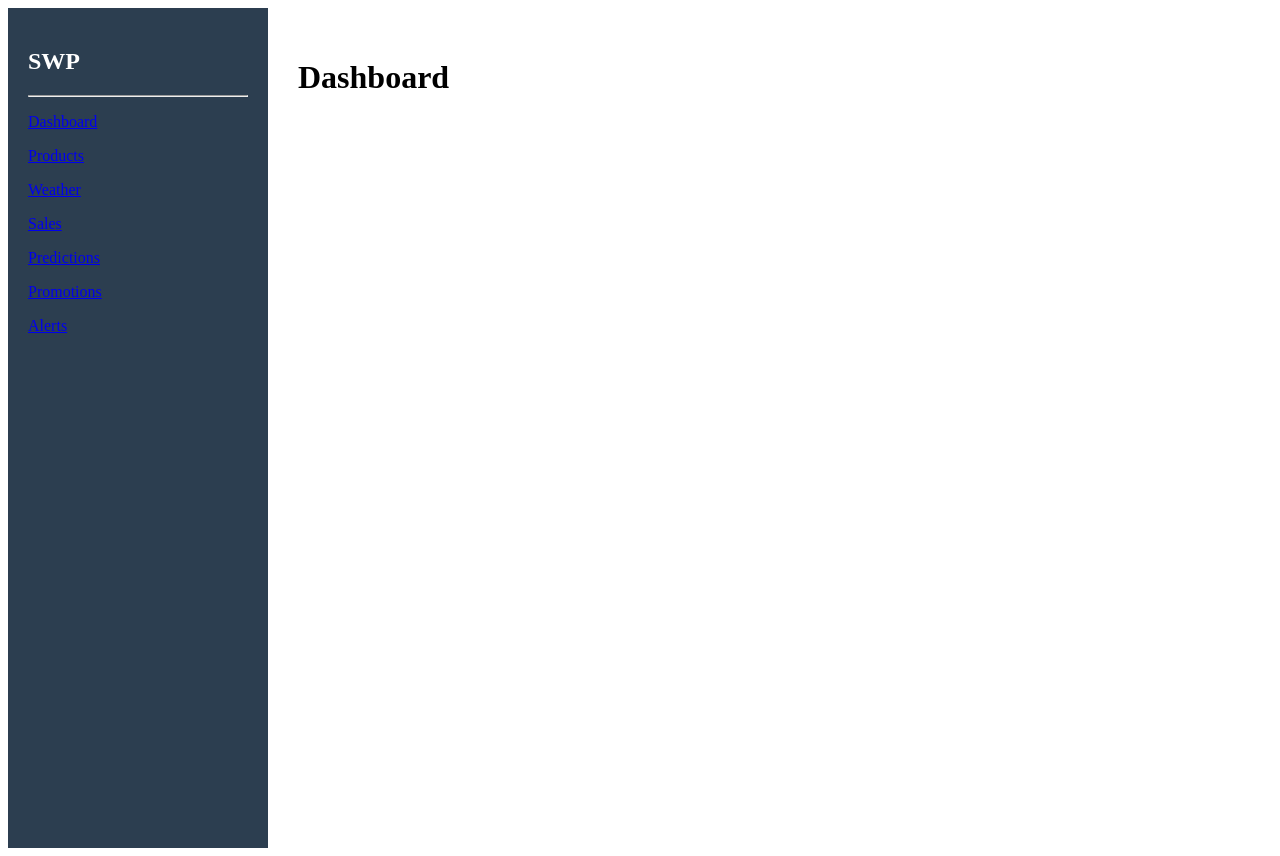
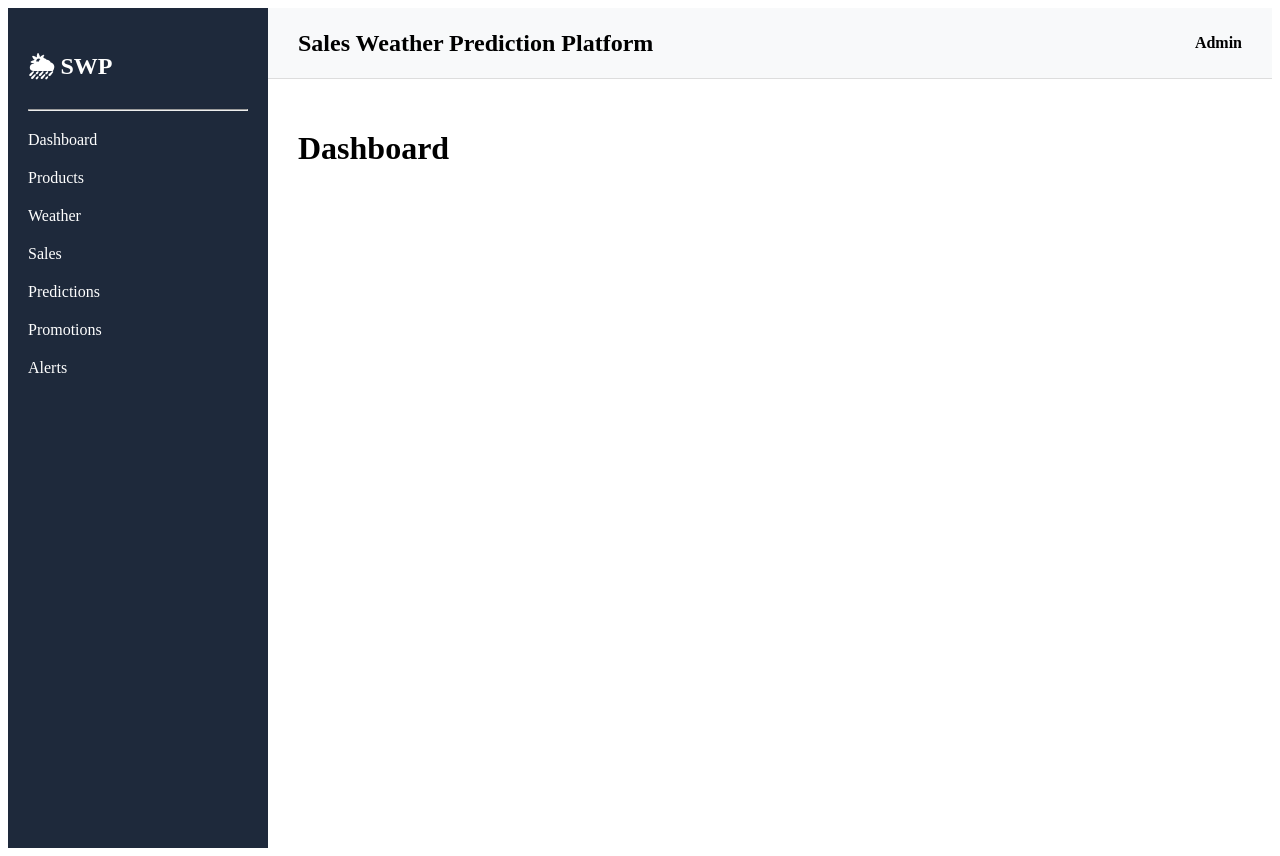
Before and after one commit to ayoubhadji/sales-weather-platform, a React (Vite) app in the folder frontend/: page / in a window 1280 px wide. Built offline with nearby package versions, Linux system fonts and the light colour scheme.

Commit message:
feat(frontend): connect products and weather pages to backend

```diff
--- /dev/null
+++ b/frontend/src/components/Navbar.tsx
@@ -0,0 +1,23 @@
+function Navbar() {
+  return (
+    <header
+      style={{
+        height: "70px",
+        backgroundColor: "#f8f9fa",
+        borderBottom: "1px solid #ddd",
+        display: "flex",
+        justifyContent: "space-between",
+        alignItems: "center",
+        padding: "0 30px",
+      }}
+    >
+      <h2>Sales Weather Prediction Platform</h2>
+
+      <div>
+        <strong>Admin</strong>
+      </div>
+    </header>
+  );
+}
+
+export default Navbar;
--- a/frontend/src/components/Sidebar.tsx
+++ b/frontend/src/components/Sidebar.tsx
@@ -1,27 +1,43 @@
-import { Link } from "react-router-dom";
+import { NavLink } from "react-router-dom";
 
 function Sidebar() {
+  const menuItems = [
+    { name: "Dashboard", path: "/" },
+    { name: "Products", path: "/products" },
+    { name: "Weather", path: "/weather" },
+    { name: "Sales", path: "/sales" },
+    { name: "Predictions", path: "/predictions" },
+    { name: "Promotions", path: "/promotions" },
+    { name: "Alerts", path: "/alerts" },
+  ];
+
   return (
     <div
       style={{
         width: "220px",
-        background: "#2c3e50",
+        backgroundColor: "#1e293b",
         color: "white",
+        minHeight: "100vh",
         padding: "20px",
-        minHeight: "100vh",
       }}
     >
-      <h2>SWP</h2>
+      <h2>🌦 SWP</h2>
 
       <hr />
 
-      <p><Link to="/">Dashboard</Link></p>
-      <p><Link to="/products">Products</Link></p>
-      <p><Link to="/weather">Weather</Link></p>
-      <p><Link to="/sales">Sales</Link></p>
-      <p><Link to="/predictions">Predictions</Link></p>
-      <p><Link to="/promotions">Promotions</Link></p>
-      <p><Link to="/alerts">Alerts</Link></p>
+      {menuItems.map((item) => (
+        <div key={item.path} style={{ margin: "20px 0" }}>
+          <NavLink
+            to={item.path}
+            style={{
+              color: "white",
+              textDecoration: "none",
+            }}
+          >
+            {item.name}
+          </NavLink>
+        </div>
+      ))}
     </div>
   );
 }
--- a/frontend/src/layouts/MainLayout.tsx
+++ b/frontend/src/layouts/MainLayout.tsx
@@ -1,11 +1,13 @@
 import { Outlet } from "react-router-dom";
 import Sidebar from "../components/Sidebar";
+import Navbar from "../components/Navbar";
 
 function MainLayout() {
   return (
     <div
       style={{
         display: "flex",
+        minHeight: "100vh",
       }}
     >
       <Sidebar />
@@ -13,10 +15,20 @@ function MainLayout() {
       <div
         style={{
           flex: 1,
-          padding: "30px",
+          display: "flex",
+          flexDirection: "column",
         }}
       >
-        <Outlet />
+        <Navbar />
+
+        <main
+          style={{
+            flex: 1,
+            padding: "30px",
+          }}
+        >
+          <Outlet />
+        </main>
       </div>
     </div>
   );
--- a/frontend/src/pages/Products.tsx
+++ b/frontend/src/pages/Products.tsx
@@ -1,5 +1,57 @@
+import { useEffect, useState } from "react";
+import api from "../services/api";
+import type { Product } from "../types/Product";
+
 function Products() {
-  return <h1>Products</h1>;
+  const [products, setProducts] = useState<Product[]>([]);
+  const [loading, setLoading] = useState(true);
+
+  useEffect(() => {
+    loadProducts();
+  }, []);
+
+  async function loadProducts() {
+    try {
+      const response = await api.get("/products");
+      setProducts(response.data);
+    } catch (error) {
+      console.error("Error loading products:", error);
+    } finally {
+      setLoading(false);
+    }
+  }
+
+  if (loading) {
+    return <h2>Loading...</h2>;
+  }
+
+  return (
+    <div>
+      <h1>Products</h1>
+
+      <table border={1} cellPadding={10}>
+        <thead>
+          <tr>
+            <th>ID</th>
+            <th>Name</th>
+            <th>Category</th>
+            <th>Price (DT)</th>
+          </tr>
+        </thead>
+
+        <tbody>
+          {products.map((product) => (
+            <tr key={product.id}>
+              <td>{product.id}</td>
+              <td>{product.name}</td>
+              <td>{product.category}</td>
+              <td>{product.price}</td>
+            </tr>
+          ))}
+        </tbody>
+      </table>
+    </div>
+  );
 }
 
 export default Products;
--- a/frontend/src/pages/Weather.tsx
+++ b/frontend/src/pages/Weather.tsx
@@ -1,5 +1,63 @@
-function Weather() {
-  return <h1>Weather</h1>;
+import { useEffect, useState } from "react";
+import api from "../services/api";
+import type { Weather } from "../types/Weather";
+
+function WeatherPage() {
+  const [weather, setWeather] = useState<Weather[]>([]);
+  const [loading, setLoading] = useState(true);
+
+  useEffect(() => {
+    loadWeather();
+  }, []);
+
+  async function loadWeather() {
+    try {
+      const response = await api.get("/weather");
+      setWeather(response.data);
+    } catch (error) {
+      console.error("Error loading weather:", error);
+    } finally {
+      setLoading(false);
+    }
+  }
+
+  if (loading) {
+    return <h2>Loading...</h2>;
+  }
+
+  return (
+    <div>
+      <h1>Weather History</h1>
+
+      <table border={1} cellPadding={10}>
+        <thead>
+          <tr>
+            <th>ID</th>
+            <th>Date</th>
+            <th>Temperature</th>
+            <th>Humidity</th>
+            <th>Rainfall</th>
+            <th>Wind Speed</th>
+            <th>Condition</th>
+          </tr>
+        </thead>
+
+        <tbody>
+          {weather.map((item) => (
+            <tr key={item.id}>
+              <td>{item.id}</td>
+              <td>{item.weatherDate}</td>
+              <td>{item.temperature} °C</td>
+              <td>{item.humidity}%</td>
+              <td>{item.rainfall} mm</td>
+              <td>{item.windSpeed} km/h</td>
+              <td>{item.weatherCondition}</td>
+            </tr>
+          ))}
+        </tbody>
+      </table>
+    </div>
+  );
 }
 
-export default Weather;
+export default WeatherPage;
--- a/frontend/src/services/api.ts
+++ b/frontend/src/services/api.ts
@@ -0,0 +1,7 @@
+import axios from "axios";
+
+const api = axios.create({
+  baseURL: "http://localhost:3000",
+});
+
+export default api;
--- /dev/null
+++ b/frontend/src/types/Product.ts
@@ -0,0 +1,6 @@
+export interface Product {
+  id: number;
+  name: string;
+  category: string;
+  price: number;
+}
--- /dev/null
+++ b/frontend/src/types/Weather.ts
@@ -0,0 +1,9 @@
+export interface Weather {
+  id: number;
+  weatherDate: string;
+  temperature: number;
+  humidity: number;
+  rainfall: number;
+  windSpeed: number;
+  weatherCondition: string;
+}
```
Also changed, not shown: 1 other file (tests, documents, lock files or other folders).
